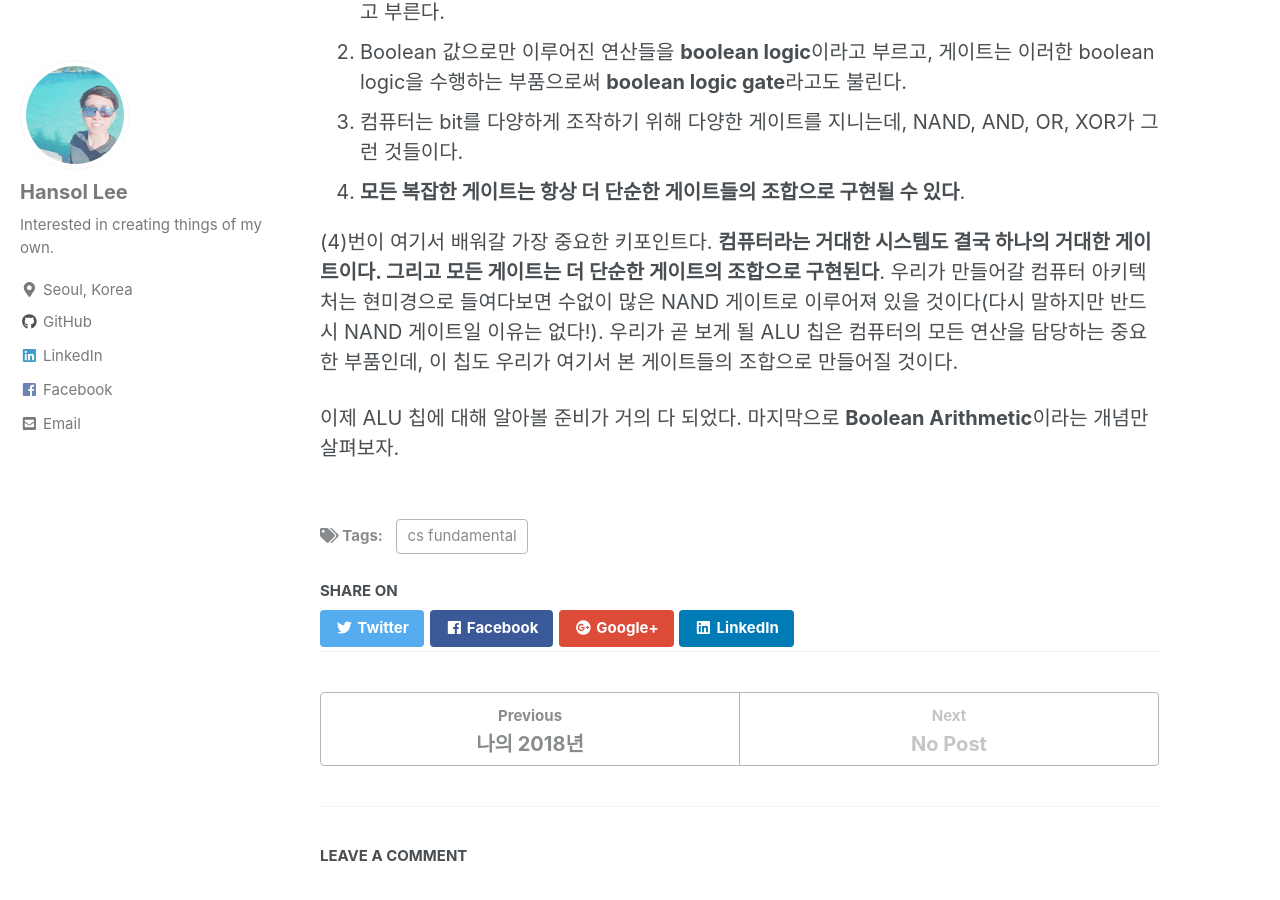
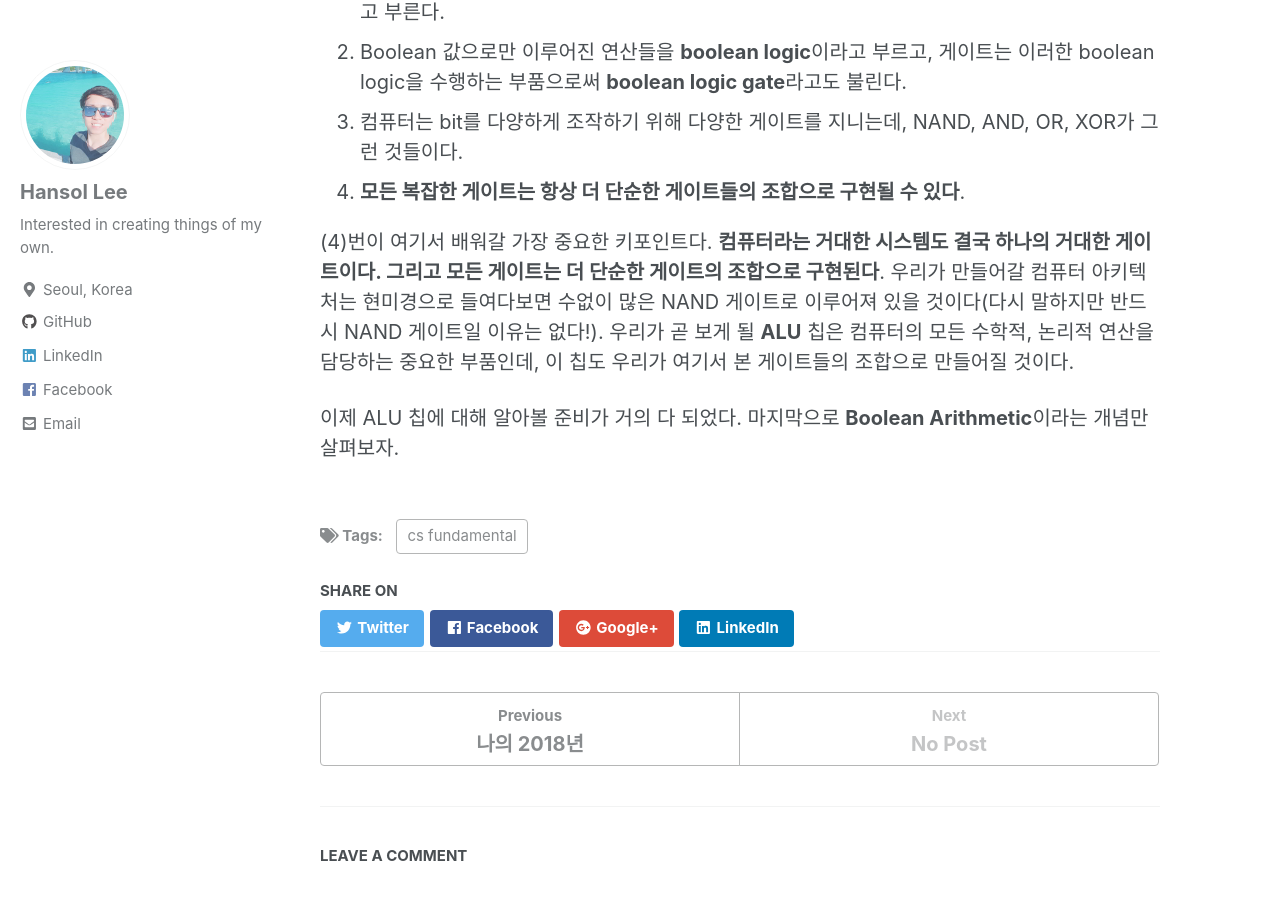
Before and after one commit to giantsol/giantsol.github.io, a Jekyll site: the page built from _posts/2019-01-03-computer-myth-02.md, in a window 1280 px wide and 900 px high, scrolled down 2714 px. Built offline with Jekyll 4.4.1, drawn with Linux system fonts in a browser that asks for light colours; cached includes are drawn as plain includes; nearby versions of some CDN libraries; comment, search, counter and statistics services are not loaded.

Commit message:
update computer myth 02

```diff
--- a/_posts/2019-01-03-computer-myth-02.md
+++ b/_posts/2019-01-03-computer-myth-02.md
@@ -56,6 +56,6 @@
 3. 컴퓨터는 bit를 다양하게 조작하기 위해 다양한 게이트를 지니는데, NAND, AND, OR, XOR가 그런 것들이다.
 4. **모든 복잡한 게이트는 항상 더 단순한 게이트들의 조합으로 구현될 수 있다**.
 
-(4)번이 여기서 배워갈 가장 중요한 키포인트다. **컴퓨터라는 거대한 시스템도 결국 하나의 거대한 게이트이다. 그리고 모든 게이트는 더 단순한 게이트의 조합으로 구현된다**. 우리가 만들어갈 컴퓨터 아키텍처는 현미경으로 들여다보면 수없이 많은 NAND 게이트로 이루어져 있을 것이다(다시 말하지만 반드시 NAND 게이트일 이유는 없다!). 우리가 곧 보게 될 ALU 칩은 컴퓨터의 모든 연산을 담당하는 중요한 부품인데, 이 칩도 우리가 여기서 본 게이트들의 조합으로 만들어질 것이다.
+(4)번이 여기서 배워갈 가장 중요한 키포인트다. **컴퓨터라는 거대한 시스템도 결국 하나의 거대한 게이트이다. 그리고 모든 게이트는 더 단순한 게이트의 조합으로 구현된다**. 우리가 만들어갈 컴퓨터 아키텍처는 현미경으로 들여다보면 수없이 많은 NAND 게이트로 이루어져 있을 것이다(다시 말하지만 반드시 NAND 게이트일 이유는 없다!). 우리가 곧 보게 될 **ALU** 칩은 컴퓨터의 모든 수학적, 논리적 연산을 담당하는 중요한 부품인데, 이 칩도 우리가 여기서 본 게이트들의 조합으로 만들어질 것이다.
 
 이제 ALU 칩에 대해 알아볼 준비가 거의 다 되었다. 마지막으로 **Boolean Arithmetic**이라는 개념만 살펴보자.
```
